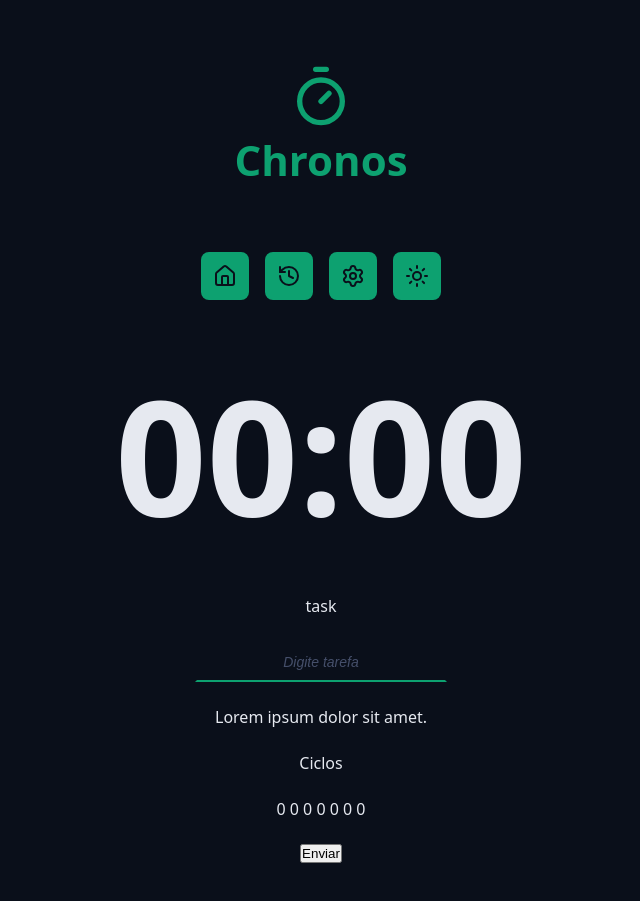
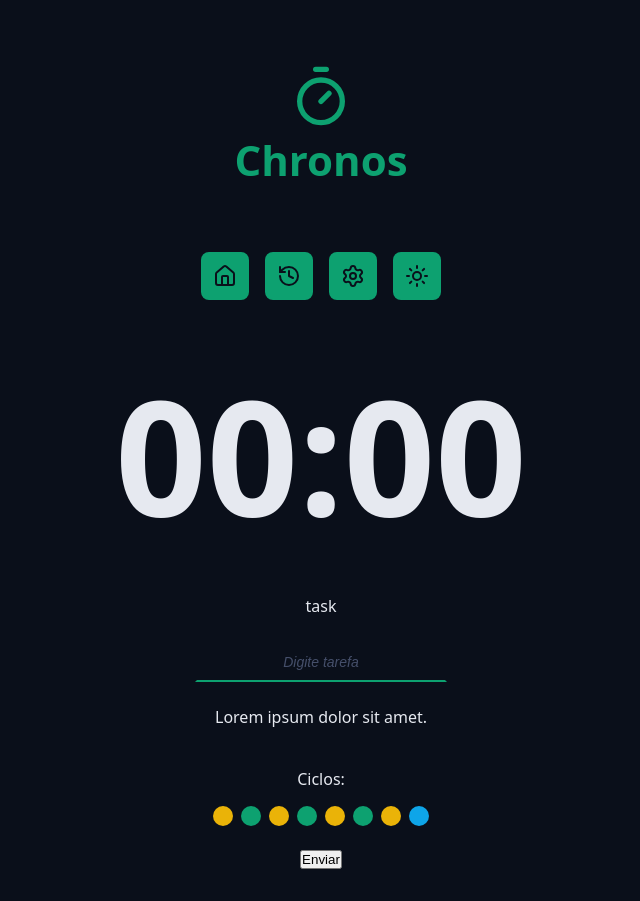
Before and after one commit to LeandroDevLab/chronos-pomodoro, a React (Vite) app: page / in a window 1280 px wide. Shown: the whole page, without its empty margins (319-959 px from the left). Built offline with nearby package versions, Linux system fonts and the light colour scheme.

Commit message:
Criando componente Cycles

```diff
--- a/src/App.tsx
+++ b/src/App.tsx
@@ -6,6 +6,7 @@ import { Logo } from './components/Logo';
 import { Menu } from './components/Menu';
 import { CountDown } from './components/CountDown';
 import { DefaultInput } from './components/DefaultInput';
+import { Cycles } from './components/Cycles';
 
 export function App() {
   console.log('Oi');
@@ -43,8 +44,7 @@ export function App() {
           </div>
 
           <div className='formRow'>
-            <p>Ciclos</p>
-            <p>0 0 0 0 0 0 0</p>
+            <Cycles />
           </div>
 
           <div className='formRow'>
--- /dev/null
+++ b/src/components/Cycles/index.tsx
@@ -0,0 +1,20 @@
+import styles from './styles.module.css';
+
+export function Cycles() {
+  return (
+    <div className={styles.cycles}>
+      <span>Ciclos:</span>
+
+      <div className={styles.cycleDots}>
+        <span className={`${styles.cycleBall} ${styles.workTime}`}></span>
+        <span className={`${styles.cycleBall} ${styles.shortBreakTime}`}></span>
+        <span className={`${styles.cycleBall} ${styles.workTime}`}></span>
+        <span className={`${styles.cycleBall} ${styles.shortBreakTime}`}></span>
+        <span className={`${styles.cycleBall} ${styles.workTime}`}></span>
+        <span className={`${styles.cycleBall} ${styles.shortBreakTime}`}></span>
+        <span className={`${styles.cycleBall} ${styles.workTime}`}></span>
+        <span className={`${styles.cycleBall} ${styles.longBreakTime}`}></span>
+      </div>
+    </div>
+  );
+}
--- /dev/null
+++ b/src/components/Cycles/styles.module.css
@@ -0,0 +1,35 @@
+.cycles {
+  display: flex;
+  flex-direction: column;
+  justify-content: center;
+  align-items: center;
+  text-align: center;
+  margin-top: 1.6rem;
+}
+
+.cycleDots {
+  margin-top: 1.6rem;
+  display: flex;
+
+  gap: 0.8rem;
+}
+
+.cycleBall {
+  display: block;
+  width: 2rem;
+  height: 2rem;
+  background-color: var(--primary);
+  border-radius: 50%;
+}
+
+.workTime {
+  background-color: var(--warning);
+}
+
+.shortBreakTime {
+  background-color: var(--primary);
+}
+
+.longBreakTime {
+  background-color: var(--info);
+}
```
